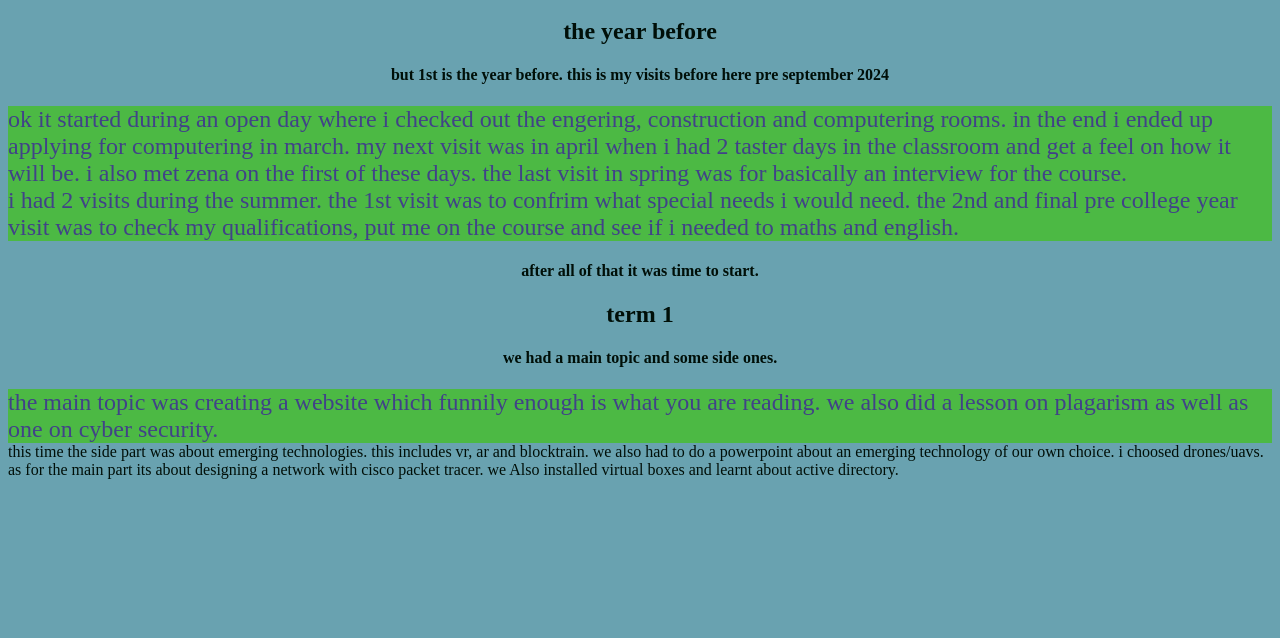
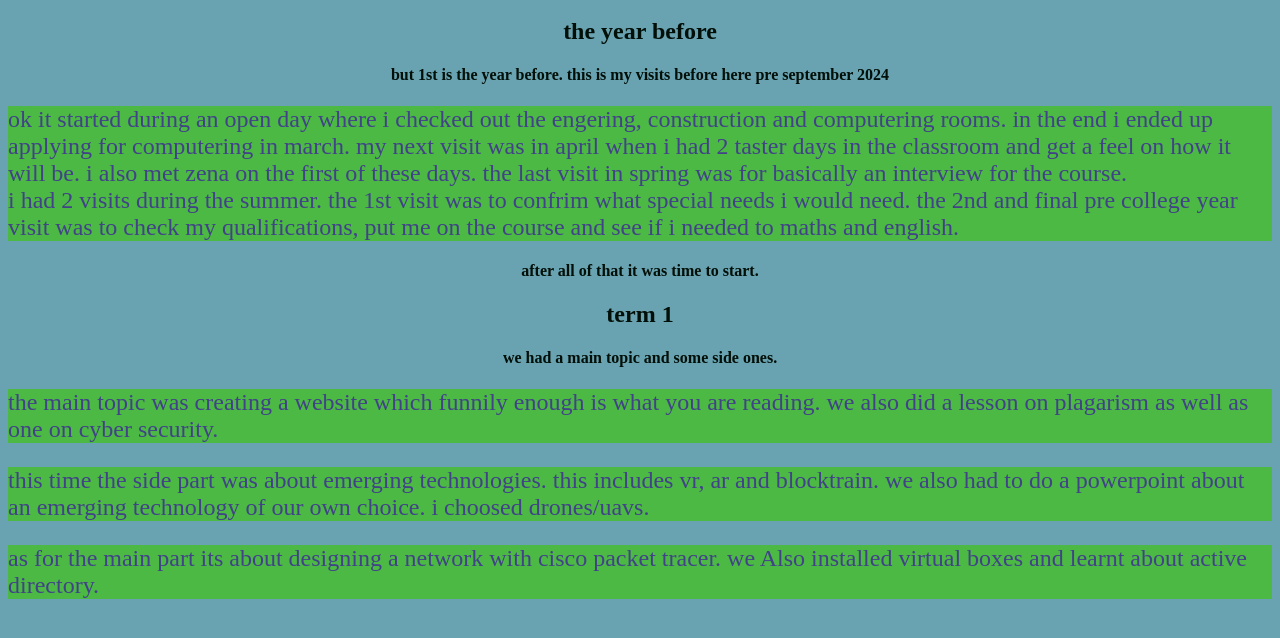
Before and after one commit to jakejolliffe/jakejolliffe.github.io, a plain HTML site: page blog.html in a window 1280 px wide. Shown: the part 148-786 px from the top of the page. Drawn offline with Linux system fonts and the light colour scheme.

Commit message:
Blog changes

```diff
--- a/blog.html
+++ b/blog.html
@@ -34,10 +34,11 @@ the main topic was creating a website which funnily enough is what you are readi
 we also did a lesson on plagarism as well as one on cyber security.
 </div>
 <div class="term 2"></div>
-this time the side part was about emerging technologies. this includes
+<p>this time the side part was about emerging technologies. this includes
 vr, ar and blocktrain. we also had to do a powerpoint about an emerging
-technology of our own choice. i choosed drones/uavs. as for the main part
+technology of our own choice. i choosed drones/uavs. </p>
+<p>as for the main part
 its about designing a network with cisco packet tracer. we Also installed
-virtual boxes and learnt about active directory.
+virtual boxes and learnt about active directory.</p>
 </body>
 </html>
```
